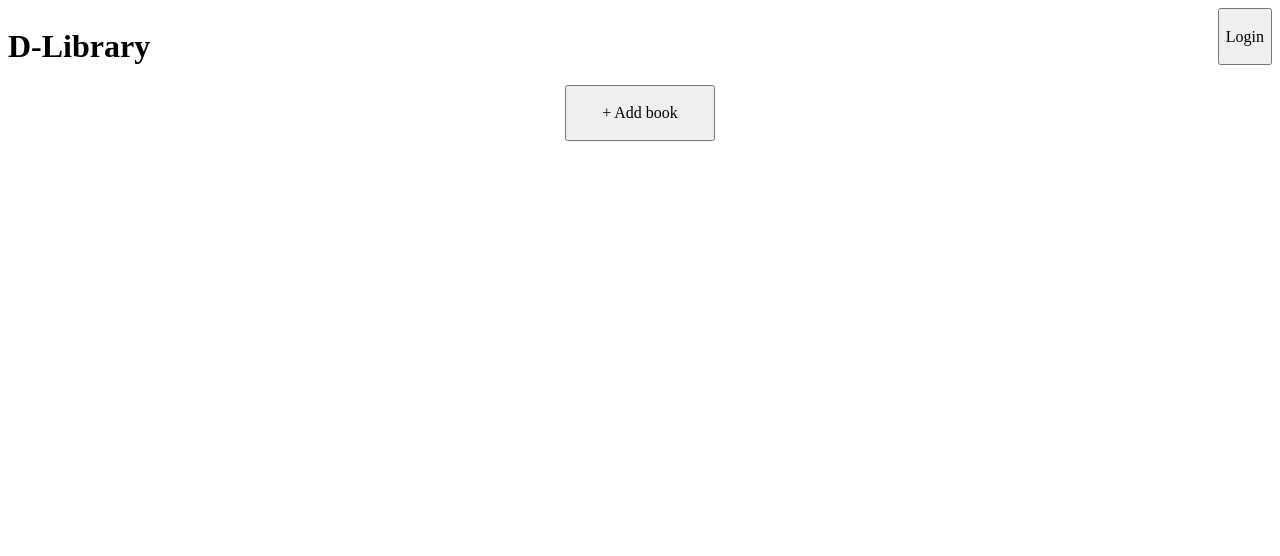
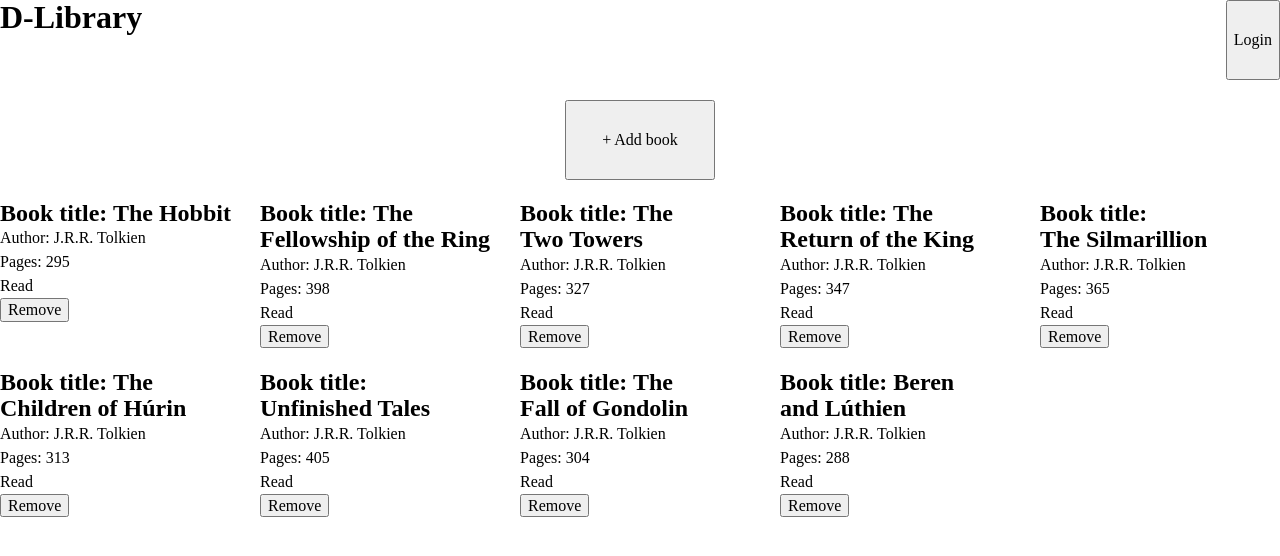
Before and after one commit to DiaAlRahman/d-library, a plain HTML site: page index.html in a window 1280 px wide. Drawn offline with Linux system fonts and the light colour scheme.

Commit message:
add test case

```diff
--- a/index.html
+++ b/index.html
@@ -16,7 +16,7 @@
       <button class="login" type="button">Login</button>
     </header>
     <button id="add-book-btn" type="button">+ Add book</button>
-    <div class="library"></div>
+    <div id="display-library"></div>
 
     <div class="popup" id="add-book-popup">
       <div class="overlay"></div>
--- a/script.js
+++ b/script.js
@@ -1,4 +1,45 @@
-const dLibrary = [];
+const dLib = {
+  library: [],
+  displayLibrary: function () {
+    const displayLib = document.getElementById('display-library');
+    for (const book of this.library) {
+      if (!book.present) {
+        const bookCard = document.createElement('div');
+        const bookInfo = document.createElement('div');
+        bookCard.classList.add('book-card');
+        bookInfo.classList.add('book-info');
+
+        const title = document.createElement('h2');
+        title.textContent = `Book title: ${book.title}`;
+        bookInfo.appendChild(title);
+
+        const author = document.createElement('p');
+        author.textContent = `Author: ${book.author}`;
+        bookInfo.appendChild(author);
+
+        const pages = document.createElement('p');
+        pages.textContent = `Pages: ${book.pages}`;
+        bookInfo.appendChild(pages);
+
+        const isRead = document.createElement('p');
+        isRead.textContent = book.isRead ? 'Read' : 'Not Read';
+        bookInfo.appendChild(isRead);
+
+        bookCard.appendChild(bookInfo);
+
+        const removeBtn = document.createElement('button');
+        removeBtn.classList.add('remove-btn');
+        removeBtn.textContent = 'Remove';
+        bookCard.appendChild(removeBtn);
+
+        displayLib.appendChild(bookCard);
+      };
+    }
+  },
+  removeBook: function (book) {
+
+  },
+};
 
 // book constructor function
 function Book(title, author, pages, isRead) {
@@ -6,10 +47,14 @@ function Book(title, author, pages, isRead) {
   this.author = author;
   this.pages = pages;
   this.isRead = isRead;
+
+  this.present = false;
 };
 
 function addBookToLibrary(newBook) {
-  dLibrary.push(newBook);
+  dLib.library.push(newBook);
+  dLib.displayLibrary();
+  newBook.present = true;
 };
 
 // open popup when clicking on the add book button
@@ -17,6 +62,7 @@ document.getElementById('add-book-btn').addEventListener('click', () => {
   document.getElementById('add-book-popup').classList.toggle('active');
 });
 
+// add new book to library when form is submitted
 document.getElementById('add-book-form').addEventListener('submit', (e) => {
   e.preventDefault();
   const title = document.getElementById('title');
@@ -28,7 +74,6 @@ document.getElementById('add-book-form').addEventListener('submit', (e) => {
   addBookToLibrary(newBook);
   document.getElementById('add-book-popup').classList.remove('active');
   resetForm(title, author, pages, isRead);
-  console.log(dLibrary);
 });
 
 function resetForm(title, author, pages, isRead) {
@@ -42,3 +87,19 @@ function resetForm(title, author, pages, isRead) {
 document.querySelector('.popup .overlay').addEventListener('click', () => {
   document.getElementById('add-book-popup').classList.remove('active');
 });
+
+
+// quick test case - add some books to the library
+const library = [];
+library.push(new Book('The Hobbit', 'J.R.R. Tolkien', 295, true));
+library.push(new Book('The Fellowship of the Ring', 'J.R.R. Tolkien', 398, true));
+library.push(new Book('The Two Towers', 'J.R.R. Tolkien', 327, true));
+library.push(new Book('The Return of the King', 'J.R.R. Tolkien', 347, true));
+library.push(new Book('The Silmarillion', 'J.R.R. Tolkien', 365, true));
+library.push(new Book('The Children of Húrin', 'J.R.R. Tolkien', 313, true));
+library.push(new Book('Unfinished Tales', 'J.R.R. Tolkien', 405, true));
+library.push(new Book('The Fall of Gondolin', 'J.R.R. Tolkien', 304, true));
+library.push(new Book('Beren and Lúthien', 'J.R.R. Tolkien', 288, true));
+for (const newBook of library) {
+  addBookToLibrary(newBook);
+}
--- a/style.css
+++ b/style.css
@@ -15,6 +15,7 @@ html {
 /* Remove default margin in favour of better control in authored CSS */
 body, h1, h2, h3, h4, p,
 figure, blockquote, dl, dd {
+  margin: 0;
   margin-block-end: 0;
 }
 
@@ -74,7 +75,7 @@ textarea:not([rows]) {
 
 .grid-container{
   display: grid;
-  grid-template-rows: repeat(2, 1fr) 2fr;
+  grid-template-rows: repeat(2, 80px) 1fr;
   gap: 20px;
 }
 
@@ -86,6 +87,12 @@ header {
 #add-book-btn{
   width: 150px;
   justify-self: center;
+}
+
+#display-library{
+  display: grid;
+  grid-template-columns: repeat(auto-fit, minmax(200px, 1fr));
+  gap: 20px
 }
 
 /* styles for the popup */
```
